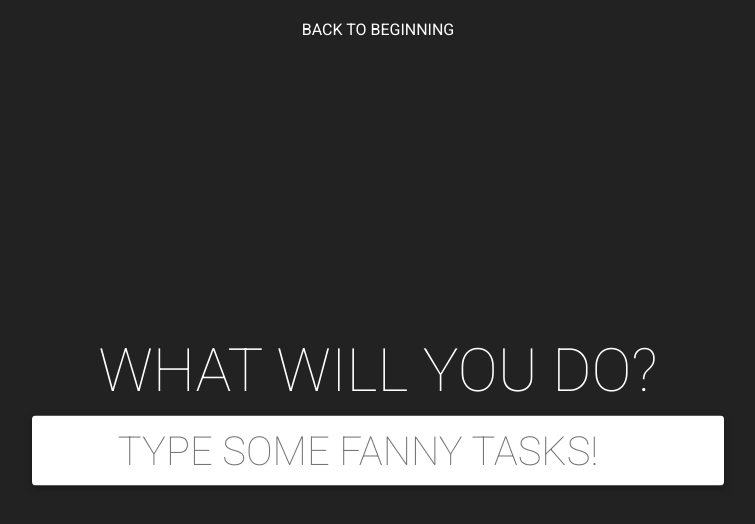
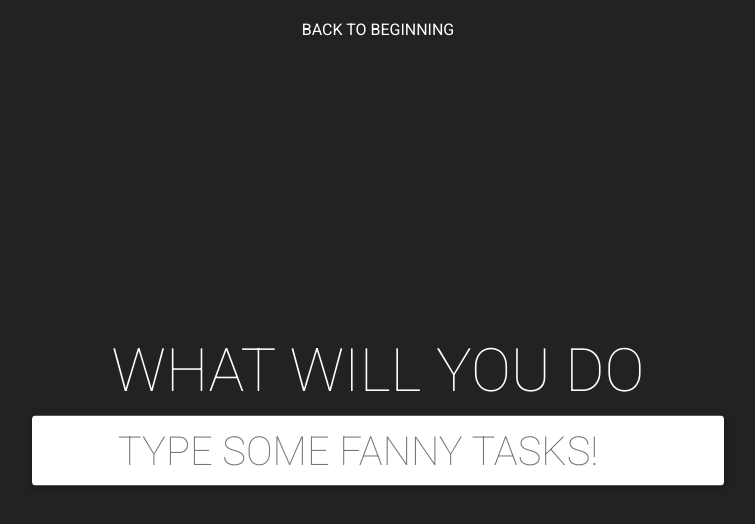
Before and after one commit to maiconsanson/todolist-rentcars, a Nuxt app: page /todolistcomponentization in a window 1280 px wide. Shown: the top 524 px of the page, without its empty margins (262-1017 px from the left). Built offline with nearby package versions, Linux system fonts and the light colour scheme.

Commit message:
new vcode

```diff
--- a/components/bootcamp-input/bootcamp-input.js
+++ b/components/bootcamp-input/bootcamp-input.js
@@ -2,96 +2,37 @@ export default {
   name: 'bootcamp-input',
   data() {
     return {
-      txtPlaceholder: '',
       valueInput: '',
-      errorMessage: '',
+      state: 'default',
+      txtPlaceholder: 'Type some fanny tasks!',
+      errorMessage: 'No more items, please!',
     }
   },
-  mounted() {
-    this.txtPlaceholder = this.translations.placeholder
-  },
   props: {
-    typeInput: {
-      type: String,
-      default: 'text',
-      required: false,
-    },
-    createButtton: {
-      type: Boolean,
-      default: false,
-      required: false,
-    },
-    errorMessageBehavior: {
-      type: Boolean,
-      default: false,
-      required: false,
-    },
-    indexMessageError:{
-      type: String,
-      default: '',
-      required: false,
-    },
-    state: {
-      type: String,
-      default: 'default',
-      validator: value => {
-        return value.match(/(default|error|warning|success|)/);
-      },
-    },
-    translations: {
+    itemsList: {
       type: Object,
       required: true,
-      validator: function (obj) {
-        const missingProperties = [
-          'label',
-          'placeholder',
-          'errorWarning',
-          'errorAlert',
-        ].filter((property) => !obj.hasOwnProperty(property));
-        return missingProperties.length === 0;
-      },
     },
-    autocomplete: {
-      type: String,
-      default: 'off',
-    },
-    hasItems: {
-      type: Boolean,
-      default: false
-    }
   },
   watch: {
-    state(newValue) {
-      if (this.getStateError()) {
-        this.getMessageError()
-      } else {
-        this.txtPlaceholder = this.translations.placeholder
-      }
+    itemsList(newValue) {
+      this.state = newValue.length >= 6 ? 'warning' : 'default'
     },
-    valueInput(newValue) {
-      this.$emit('valueInput', newValue)
+  },
+  computed: {
+    getMessagePlaceholder() {
+      return this.state == 'default' ? this.txtPlaceholder : this.errorMessage
     },
   },
   methods: {
-    getStateError() {
-      return ['error', 'warning'].includes(this.state)
-    },
-    getMessageError() {
-      if (this.errorMessageBehavior) {
+    addItemList() {
+      if (this.valueInput.replace(/ /g, '').length) {
+        this.$emit('addItemList', this.valueInput)
         this.valueInput = ''
-        this.txtPlaceholder = this.translations[this.indexMessageError]
-      } else {
-        this.valueInput = ''
-        this.errorMessage = this.translations[this.indexMessageError]
       }
     },
-    hasTypedItem() {
-      return this.valueInput.length > 0
-    }
-  },
-  computed: {
-    showButtonInput() {
-      return this.createButtton
+    validateInputValue() {
+      return this.valueInput.replace(/ /g, '').length == 0 && this.state == 'warning'
     },
   },
 }
--- a/components/bootcamp-input/bootcamp-input.vue
+++ b/components/bootcamp-input/bootcamp-input.vue
@@ -1,26 +1,30 @@
 <template>
   <div>
+    <form
+      id="todolistbootcamp"
+      @submit.prevent="addItemList"
+    >
       <label class="title" for="input">
-      {{ `${translations.label}` }}
+        What will you do
       </label>
       <div class="input-box">
         <input
           id="input"
-        :class="{'has-items': hasItems, 'alert': getStateError()}"
+          :class="{'has-items': hasItems, 'alert': this.state == 'warning'}"
           v-model="valueInput"
-        :type="typeInput"
-        :placeholder="txtPlaceholder"
-        :autocomplete="autocomplete"
-        :disabled="getStateError()"
+          type="text"
+          :placeholder="getMessagePlaceholder"
+          autocomplete="off"
+          :disabled="this.state == 'warning'"
         >
         <button
-        v-show="showButtonInput"
-        :class="{active: hasTypedItem()}"
+          :class="{active: valueInput.length}"
           class="add-item"
         >
           <img class="icon" src="/icon-plus.svg" alt="Add item" />
         </button>
       </div>
+    </form>
   </div>
 </template>
 
--- a/components/bootcamp-list/bootcamp-list.js
+++ b/components/bootcamp-list/bootcamp-list.js
@@ -1,14 +1,5 @@
 export default {
   name: 'bootcamp-list',
-  data() {
-    return {
-      actionButton: {
-        action: '',
-        id: '',
-        status: '',
-      },
-    }
-  },
   props: {
     itemsList: {
       type: Array,
@@ -17,9 +8,14 @@ export default {
   },
   methods: {
     actionItemList(action, id, status) {
-      this.actionButton.action = action
-      this.actionButton.id = id
-      this.actionButton.status = status
+      // this.actionButton.action = action
+      // this.actionButton.id = id
+      // this.actionButton.status = status
+      this.actionButton = {
+        action,
+        id,
+        status
+      }
       this.$emit('actionItemList', this.actionButton)
     },
   }
--- a/pages/todolistcomponentization.js
+++ b/pages/todolistcomponentization.js
@@ -6,15 +6,7 @@ export default {
   data() {
     return {
       i: 1,
-      stateInput: 'default',
       itemsList: [],
-      limiteItemsList: 6,
-      valueInput: '',
-      indexMessageError: '',
-      statusItemList: {
-        '1': 'checked',
-        '2': 'unchecked',
-      },
     }
   },
   components: {
@@ -29,36 +21,15 @@ export default {
         }
       },
       deep: true
-    }
+    },
   },
   methods: {
-    addValueInput(value) {
-      this.valueInput = value;
-    },
-    addItemList(event) {
-      if (this.validateInputValue()) {
-        this.itemsList.push({
-          id: this.i++,
-          text: this.valueInput,
-          status: '1'
-        });
-      }
-      setTimeout(() => {
-        event.target.querySelector('input').form.reset()
-      }, 10)
-    },
-    validateInputValue() {
-      if (this.valueInput.replace(/ /g, '').length) {
-        if (this.itemsList.length >= this.limiteItemsList) {
-          this.errorLimiteItemsList()
-          return false
-        }
-        return true
-      }
-    },
-    errorLimiteItemsList() {
-      this.stateInput = 'warning'
-      this.indexMessageError = 'errorWarning'
+    addItemList(value) {
+      this.itemsList.push({
+        id: this.i++,
+        text: value,
+        status: '1'
+      });
     },
     actionItemList(value) {
       if (value.action == 'delete') {
@@ -81,8 +52,5 @@ export default {
       })
       itemsList.status = value.status
     },
-    checkItems() {
-      return this.itemsList.length > 0
-    }
   },
 }
--- a/pages/todolistcomponentization.vue
+++ b/pages/todolistcomponentization.vue
@@ -2,29 +2,13 @@
   <div class="page--todolist">
     <nuxt-link to="/" class="back-link">Back to Beginning</nuxt-link>
     <div :class="{active: itemsList.length > 0}" class="content">
-      <form
-        id="todolistbootcamp"
-        @submit.prevent="addItemList"
-      >
-        <bootcamp-input
-          :state="stateInput"
-          :errorMessageBehavior="true"
-          :hasItems="checkItems()"
-          :indexMessageError="indexMessageError"
-          :createButtton="true"
-          :translations="{
-            label: 'What will you do?',
-            placeholder: 'Type some fanny tasks!',
-            errorWarning: 'No more items, please!',
-            errorAlert: 'errorAlert',
-          }"
-          @valueInput="addValueInput"
-        />
-      </form>
+      <bootcamp-input
+        :itemsList="itemsList"
+        @addItemList="addItemList"
+      />
       <bootcamp-list
         v-if="itemsList.length"
         :itemsList="itemsList"
-        :statusItemList="statusItemList"
         @actionItemList="actionItemList"
       />
     </div>
```
Lines whose indentation alone changed are shown as unchanged.
